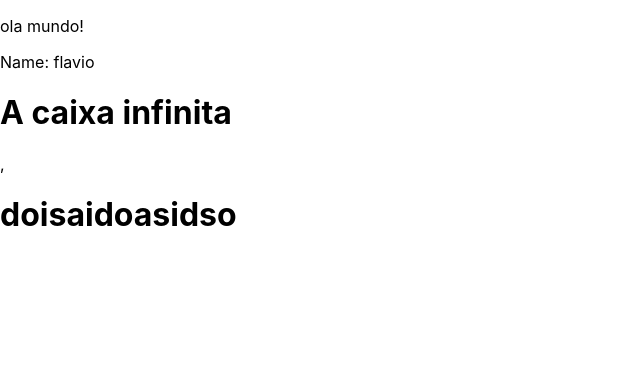
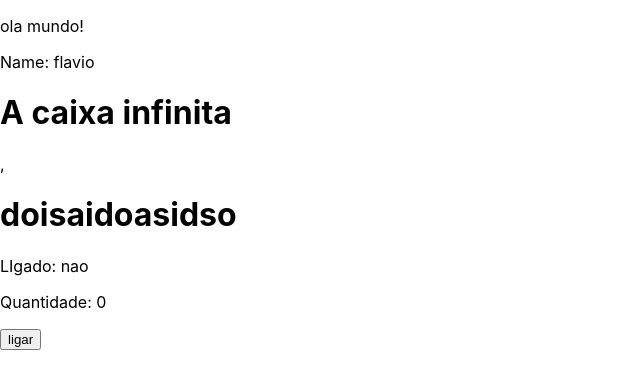
Before and after one commit to flavin27/react-app, a React (Create React App) app: page / in a window 1280 px wide. Shown: the top 388 px of the page, without its empty margins (0-640 px from the left). Built offline with nearby package versions, Linux system fonts and the light colour scheme.

Commit message:
added first hook

```diff
--- a/src/App.js
+++ b/src/App.js
@@ -3,6 +3,7 @@ import { Component } from 'react';
 import Header from './components/header/Index'
 import Card from './components/Card/index'
 import Box from './components/Box';
+import State from './components/State';
 
 
 
@@ -15,6 +16,7 @@ export default class App extends Component {
                 <Box>
                     <h1>doisaidoasidso</h1>
                 </Box>
+                <State/>
             </>
         )
     }
--- /dev/null
+++ b/src/components/State/index.jsx
@@ -0,0 +1,25 @@
+import React, { Component } from "react";
+
+export default class State extends Component {
+    constructor(props) {
+        super(props)
+        this.state = {
+            ligado: false,
+            numero: 0
+        }
+    }
+    botao() {
+        this.setState({ligado: !this.state.ligado})
+    }
+    render() {
+        return(
+            <div>
+                <p>LIgado: {this.state.ligado ? 'sim':'nao'}</p>
+                <p>Quantidade: {this.state.numero}</p>
+                <button onClick= {() => this.botao()}>
+                    {this.state.ligado ? 'desligar' :'ligar'}
+                </button>
+            </div>
+        )
+    }
+}
```
